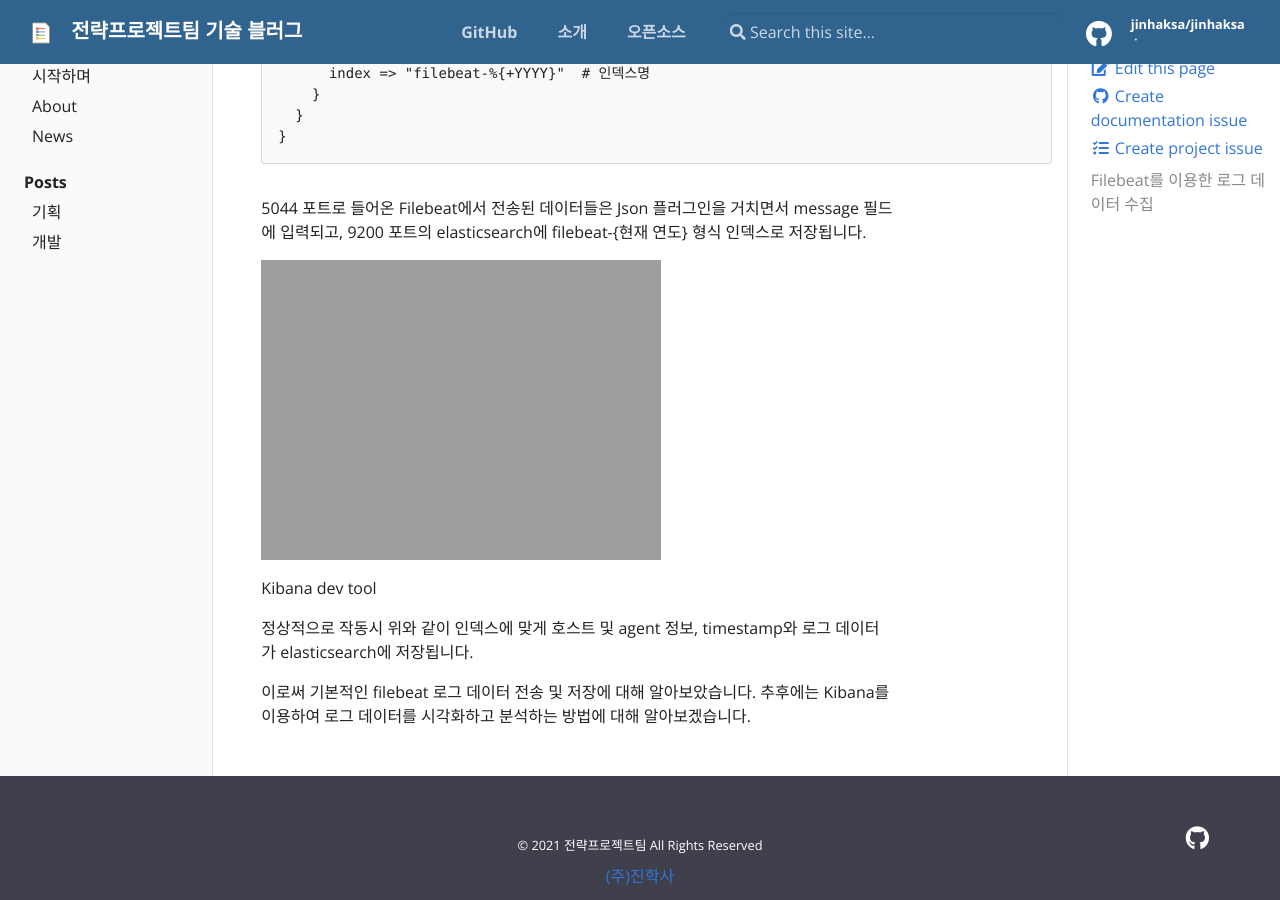
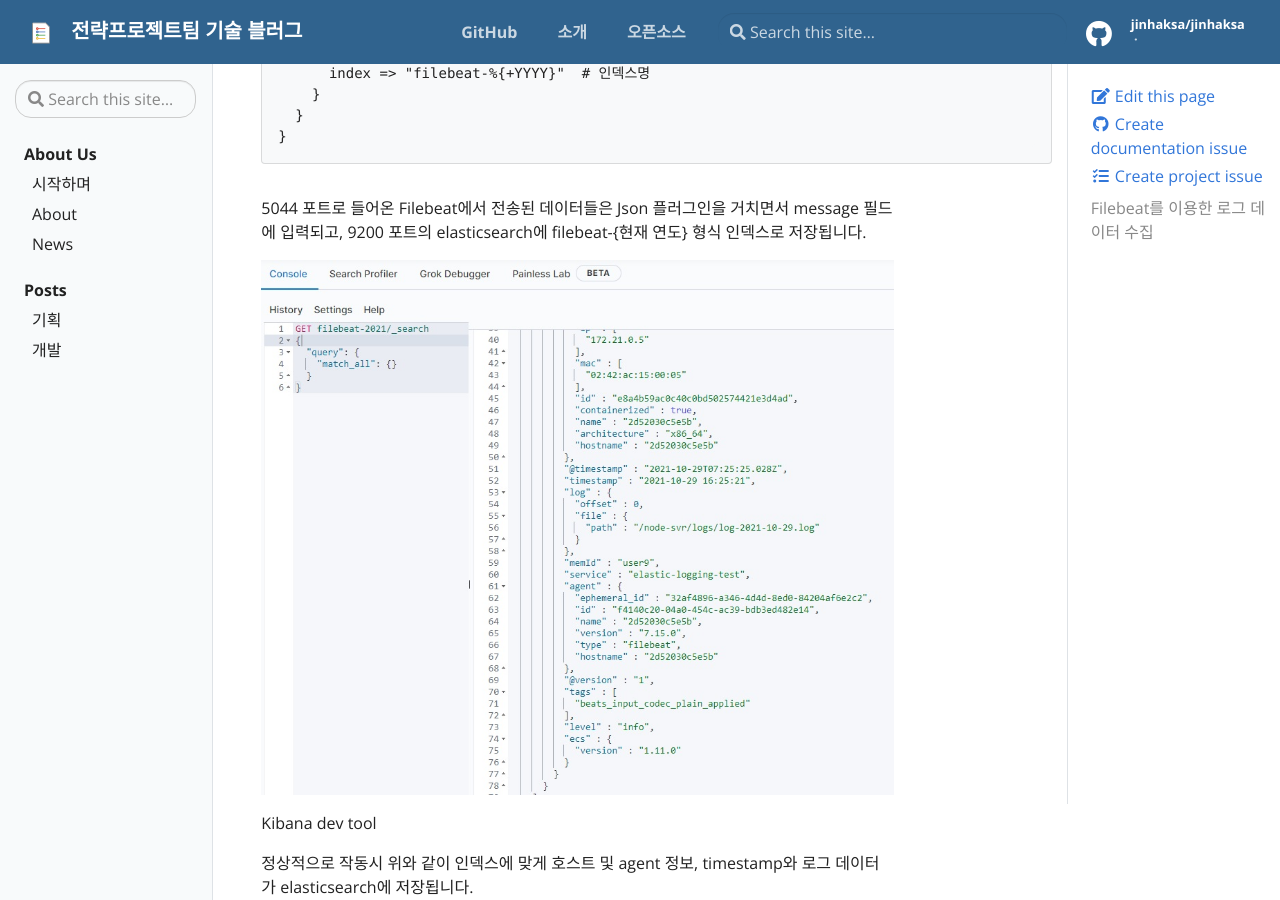
Before and after one commit to jinhaksa/jinhaksa.github.io, a Jekyll site: the page built from _posts/dev/2021-10-29-filebeat.md, in a window 1280 px wide and 900 px high, scrolled down 3378 px. Built offline with Jekyll 4.4.1, drawn with Linux system fonts in a browser that asks for light colours.

Commit message:
이미지 오류 수정

```diff
--- a/_posts/dev/2021-10-29-filebeat.md
+++ b/_posts/dev/2021-10-29-filebeat.md
@@ -123,7 +123,7 @@ output {
 
 5044 포트로 들어온 Filebeat에서 전송된 데이터들은 Json 플러그인을 거치면서 message 필드에 입력되고, 9200 포트의 elasticsearch에 filebeat-{현재 연도} 형식 인덱스로 저장됩니다.
 
-![sam.jpg]([/assets/img/posts/dev/2021-10-29-filebeat/sam.jpg)
+![sam.jpg](/assets/img/posts/dev/2021-10-29-filebeat/sam.jpg)
 
 Kibana dev tool
 
```
